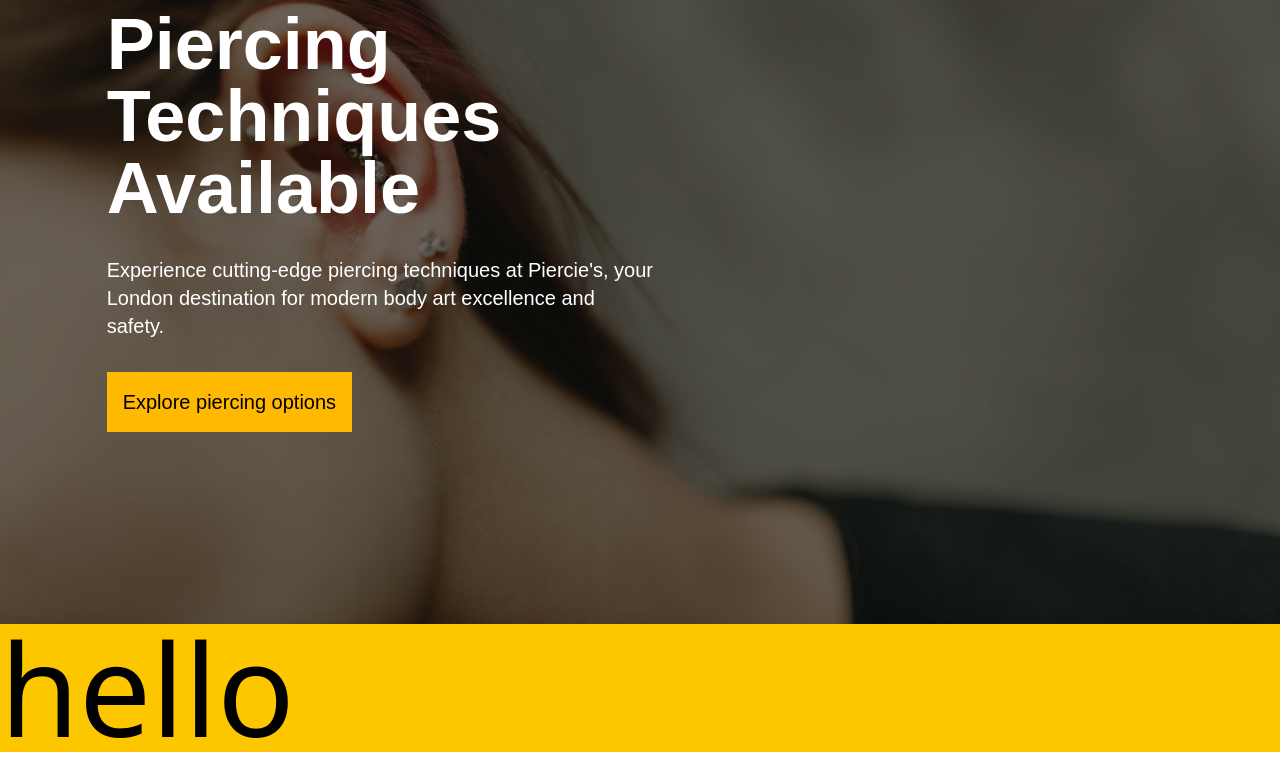
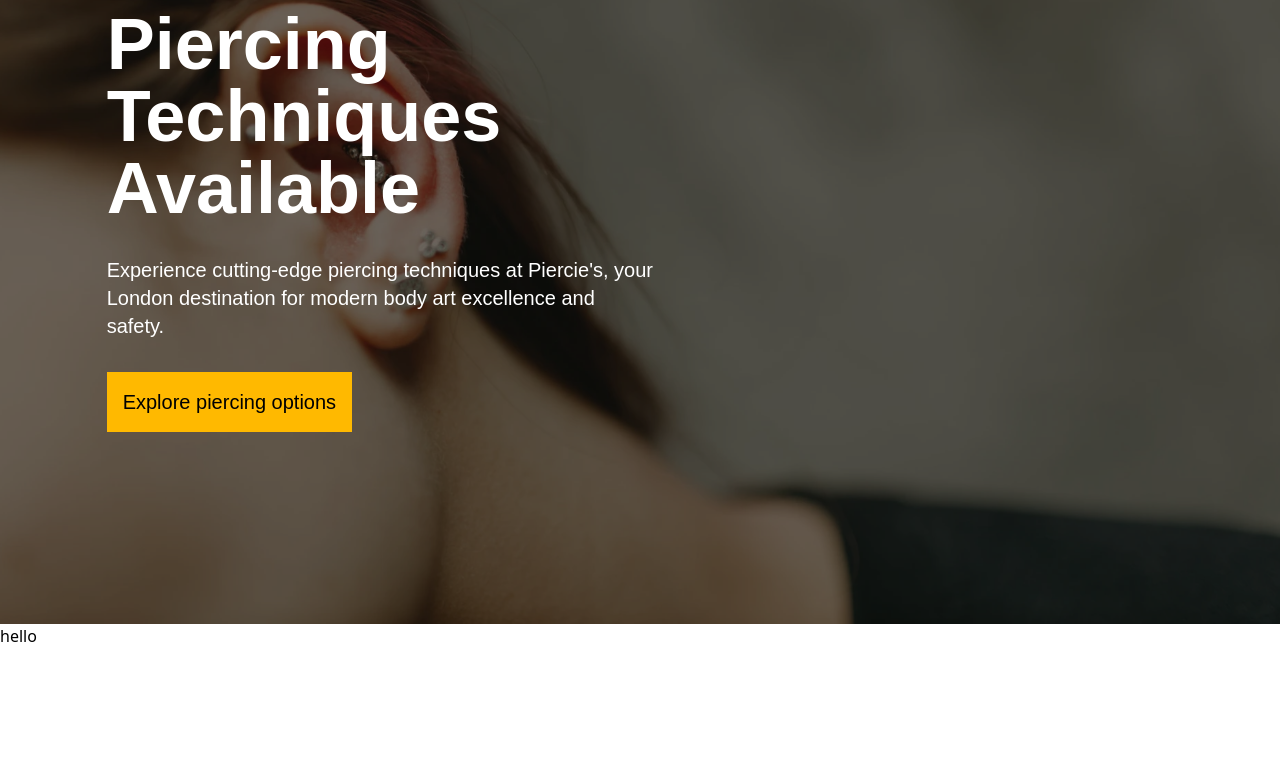
Before and after one commit to Aivanii/Piercie, a React (Vite) app: page / in a window 1280 px wide. Shown: the part 256-1031 px from the top of the page. After the commit the page ends 904 px from the top, so only its background shows below. Built offline with nearby package versions, Linux system fonts and the light colour scheme.

Commit message:
added an empty companiesScroll obj into files and imports

```diff
--- a/src/App.tsx
+++ b/src/App.tsx
@@ -1,12 +1,13 @@
 import Header from "./widgets/header/header";
 import MainScreen from "./widgets/mainScreen.tsx/mainScreen";
+import CompaniesScroll from "./widgets/companiesScroll/companiesScroll";
 
 function App() {
   return (
     <>
       <Header />
       <MainScreen />
-      <p className="bg-yellow-400 text-9xl">hello</p>
+      <CompaniesScroll/>
     </>
   );
 }
--- /dev/null
+++ b/src/widgets/companiesScroll/companiesScroll.tsx
@@ -0,0 +1,7 @@
+const CompaniesScroll = () => {
+    return(<div>
+        hello
+    </div>)
+}
+
+export default CompaniesScroll;
```
